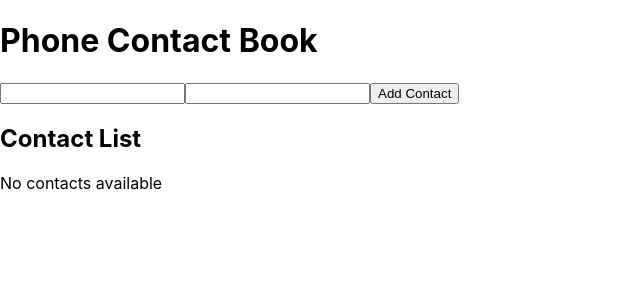
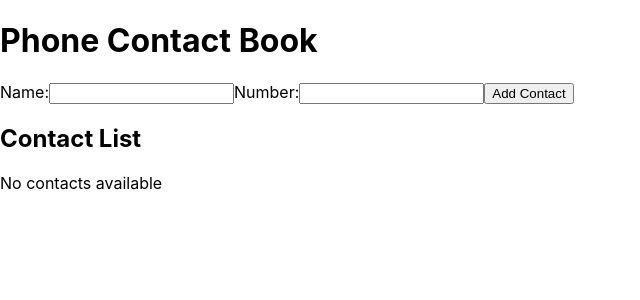
Before and after one commit to PetroShutak/goit-react-hw-02-phonebook, a React (Create React App) app: page / in a window 1280 px wide. Shown: the top 300 px of the page, without its empty margins (0-640 px from the left). Built offline with nearby package versions, Linux system fonts and the light colour scheme.

Commit message:
added label to form

```diff
--- a/src/components/ContactBook/ContactBook.jsx
+++ b/src/components/ContactBook/ContactBook.jsx
@@ -41,6 +41,7 @@ export class ContactBook extends Component {
       <div>
         <h1>Phone Contact Book</h1>
         <form onSubmit={this.handleSubmit}>
+        <label htmlFor="name">Name:</label>
           <input
             type="text"
             name="name"
@@ -50,6 +51,7 @@ export class ContactBook extends Component {
             value={name}
             onChange={this.handleNameChange}
           />
+          <label htmlFor="number">Number:</label>
           <input
             type="tel"
             name="number"
```
